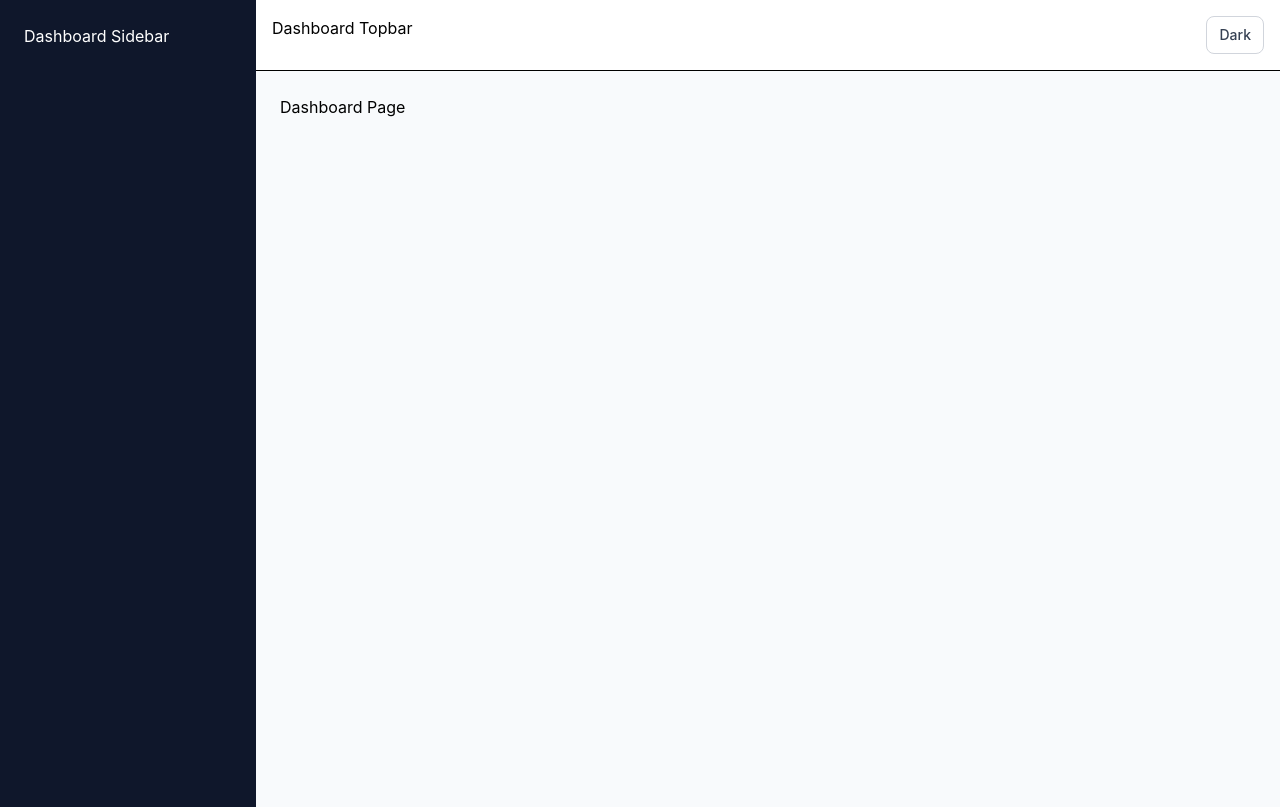
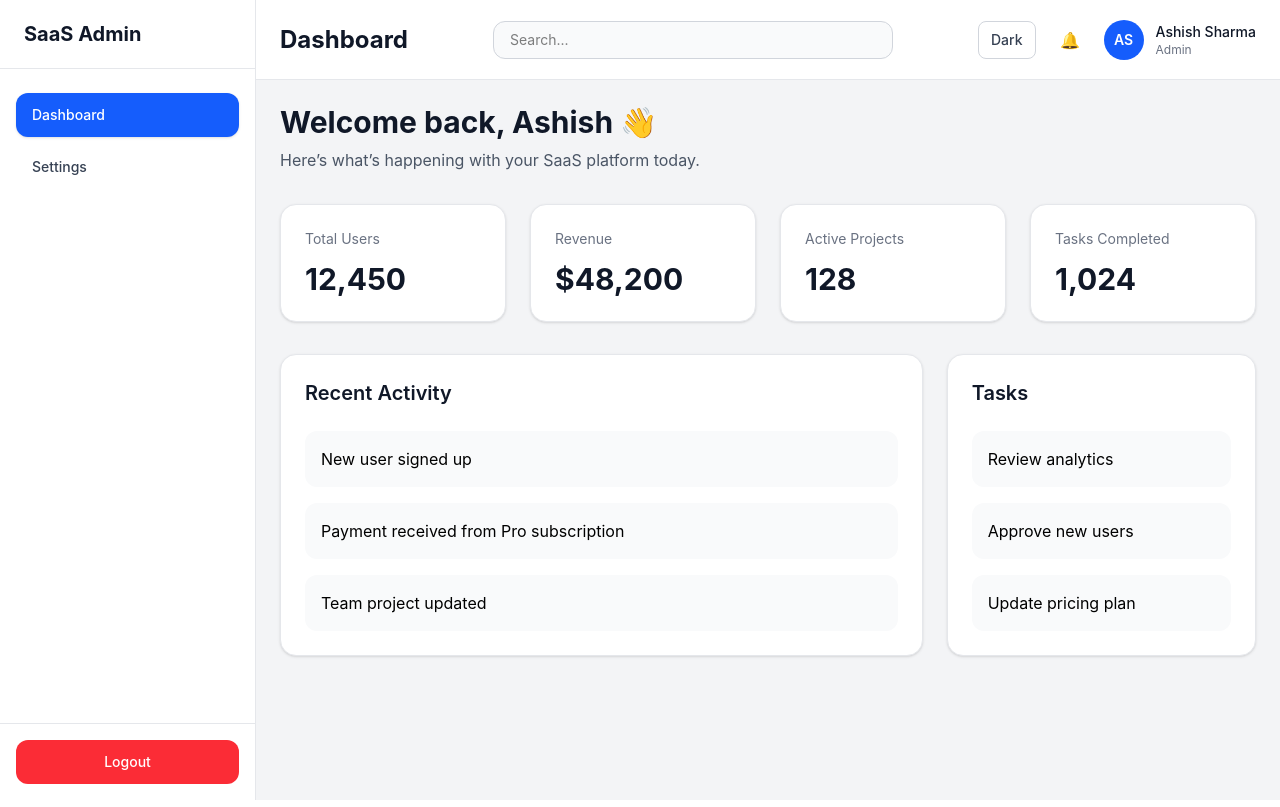
Before and after one commit to Ashu11122000/Dashboard-UI, a React (Vite) app: page /dashboard in a window 1280 px wide. Built offline with nearby package versions, Linux system fonts and the light colour scheme.

Commit message:
Created Dashboard Sections

```diff
--- a/src/components/navigation/Sidebar.jsx
+++ b/src/components/navigation/Sidebar.jsx
@@ -0,0 +1,74 @@
+import { NavLink } from "react-router-dom";
+
+const navItems = [
+  { name: "Dashboard", path: "/dashboard" },
+  { name: "Settings", path: "/settings" },
+];
+
+function Sidebar({ isOpen, setIsOpen }) {
+  return (
+    <>
+      {/* Mobile Overlay */}
+      {isOpen && (
+        <div
+          className="fixed inset-0 z-40 bg-black/50 lg:hidden"
+          onClick={() => setIsOpen(false)}
+        />
+      )}
+
+      {/* Sidebar */}
+      <aside
+        className={`fixed left-0 top-0 z-50 flex h-screen w-64 flex-col border-r border-gray-200 bg-white transition-transform duration-300 dark:border-gray-800 dark:bg-gray-900 ${
+          isOpen ? "translate-x-0" : "-translate-x-full lg:translate-x-0"
+        }`}
+      >
+        {/* Logo */}
+        <div className="flex items-center justify-between border-b border-gray-200 px-6 py-5 dark:border-gray-800">
+          <h1 className="text-xl font-bold text-gray-900 dark:text-white">
+            SaaS Admin
+          </h1>
+
+          <button
+            type="button"
+            onClick={() => setIsOpen(false)}
+            className="text-gray-500 lg:hidden dark:text-gray-300"
+          >
+            ✕
+          </button>
+        </div>
+
+        {/* Navigation */}
+        <nav className="flex flex-1 flex-col gap-2 px-4 py-6">
+          {navItems.map((item) => (
+            <NavLink
+              key={item.path}
+              to={item.path}
+              onClick={() => setIsOpen(false)}
+              className={({ isActive }) =>
+                `rounded-xl px-4 py-3 text-sm font-medium transition-all duration-200 ${
+                  isActive
+                    ? "bg-blue-600 text-white shadow"
+                    : "text-gray-700 hover:bg-gray-100 dark:text-gray-300 dark:hover:bg-gray-800"
+                }`
+              }
+            >
+              {item.name}
+            </NavLink>
+          ))}
+        </nav>
+
+        {/* Footer Actions */}
+        <div className="border-t border-gray-200 p-4 dark:border-gray-800">
+          <button
+            type="button"
+            className="w-full rounded-xl bg-red-500 px-4 py-3 text-sm font-medium text-white transition hover:bg-red-600"
+          >
+            Logout
+          </button>
+        </div>
+      </aside>
+    </>
+  );
+}
+
+export default Sidebar;
--- a/src/components/navigation/Topbar.jsx
+++ b/src/components/navigation/Topbar.jsx
@@ -0,0 +1,62 @@
+import ThemeToggle from "../common/ThemeToggle";
+
+function TopBar({ setIsOpen }) {
+  return (
+    <header className="sticky top-0 z-30 flex h-20 items-center justify-between border-b border-gray-200 bg-white px-6 dark:border-gray-800 dark:bg-gray-900">
+      {/* Left Section */}
+      <div className="flex items-center gap-4">
+        <button
+          type="button"
+          onClick={() => setIsOpen(true)}
+          className="rounded-lg p-2 text-gray-600 hover:bg-gray-100 lg:hidden dark:text-gray-300 dark:hover:bg-gray-800"
+        >
+          ☰
+        </button>
+
+        <div>
+          <h1 className="text-2xl font-bold text-gray-900 dark:text-white">
+            Dashboard
+          </h1>
+        </div>
+      </div>
+
+      {/* Center Search */}
+      <div className="hidden w-full max-w-md px-6 md:block">
+        <input
+          type="text"
+          placeholder="Search..."
+          className="w-full rounded-xl border border-gray-300 bg-gray-50 px-4 py-2 text-sm outline-none transition focus:border-blue-500 dark:border-gray-700 dark:bg-gray-800 dark:text-white"
+        />
+      </div>
+
+      {/* Right Actions */}
+      <div className="flex items-center gap-4">
+        <ThemeToggle />
+
+        <button
+          type="button"
+          className="rounded-xl p-2 text-gray-600 hover:bg-gray-100 dark:text-gray-300 dark:hover:bg-gray-800"
+        >
+          🔔
+        </button>
+
+        <div className="flex items-center gap-3">
+          <div className="flex h-10 w-10 items-center justify-center rounded-full bg-blue-600 text-sm font-semibold text-white">
+            AS
+          </div>
+
+          <div className="hidden md:block">
+            <p className="text-sm font-medium text-gray-900 dark:text-white">
+              Ashish Sharma
+            </p>
+            <p className="text-xs text-gray-500 dark:text-gray-400">
+              Admin
+            </p>
+          </div>
+        </div>
+      </div>
+    </header>
+  );
+}
+
+export default TopBar;
--- a/src/layouts/DashboardLayout.jsx
+++ b/src/layouts/DashboardLayout.jsx
@@ -1,20 +1,19 @@
+import { useState } from "react";
 import { Outlet } from "react-router-dom";
-import ThemeToggle from "../components/common/ThemeToggle";
+import Sidebar from "../components/navigation/Sidebar";
+import Topbar from "../components/navigation/Topbar";
 
 function DashboardLayout() {
+  const [isOpen, setIsOpen] = useState(false);
+
   return (
-    <div className="min-h-screen flex bg-white text-black dark:bg-slate-900 dark:text-white transition-colors duration-300">
-      <aside className="w-64 bg-slate-900 text-white p-6">
-        <h2>Dashboard Sidebar</h2>
-      </aside>
+    <div className="min-h-screen bg-gray-100 dark:bg-gray-950">
+      <Sidebar isOpen={isOpen} setIsOpen={setIsOpen} />
 
-      <div className="flex-1">
-        <header className="p-4 border-b bg-white dark:bg-slate-800 dark:border-slate-700 flex justify-between">
-          <h2>Dashboard Topbar</h2>
-          <ThemeToggle />
-        </header>
+      <div className="lg:ml-64">
+        <Topbar setIsOpen={setIsOpen} />
 
-        <main className="p-6 bg-slate-50 dark:bg-slate-950 min-h-[calc(100vh-64px)]">
+        <main className="p-6">
           <Outlet />
         </main>
       </div>
--- a/src/pages/Dashboard.jsx
+++ b/src/pages/Dashboard.jsx
@@ -1,9 +1,100 @@
 function Dashboard() {
-    return (
-        <div>
-            <h1>Dashboard Page</h1>
+  const stats = [
+    {
+      title: "Total Users",
+      value: "12,450",
+    },
+    {
+      title: "Revenue",
+      value: "$48,200",
+    },
+    {
+      title: "Active Projects",
+      value: "128",
+    },
+    {
+      title: "Tasks Completed",
+      value: "1,024",
+    },
+  ];
+
+  return (
+    <div className="space-y-8">
+      {/* Header */}
+      <section>
+        <h1 className="text-3xl font-bold text-gray-900 dark:text-white">
+          Welcome back, Ashish 👋
+        </h1>
+
+        <p className="mt-2 text-gray-600 dark:text-gray-300">
+          Here’s what’s happening with your SaaS platform today.
+        </p>
+      </section>
+
+      {/* Stats */}
+      <section className="grid grid-cols-1 gap-6 sm:grid-cols-2 xl:grid-cols-4">
+        {stats.map((stat) => (
+          <div
+            key={stat.title}
+            className="rounded-2xl border border-gray-200 bg-white p-6 shadow-sm dark:border-gray-800 dark:bg-gray-900"
+          >
+            <p className="text-sm text-gray-500 dark:text-gray-400">
+              {stat.title}
+            </p>
+
+            <h2 className="mt-3 text-3xl font-bold text-gray-900 dark:text-white">
+              {stat.value}
+            </h2>
+          </div>
+        ))}
+      </section>
+
+      {/* Content Grid */}
+      <section className="grid grid-cols-1 gap-6 lg:grid-cols-3">
+        {/* Recent Activity */}
+        <div className="rounded-2xl border border-gray-200 bg-white p-6 shadow-sm dark:border-gray-800 dark:bg-gray-900 lg:col-span-2">
+          <h3 className="text-xl font-semibold text-gray-900 dark:text-white">
+            Recent Activity
+          </h3>
+
+          <div className="mt-6 space-y-4">
+            <div className="rounded-xl bg-gray-50 p-4 dark:bg-gray-800">
+              New user signed up
+            </div>
+
+            <div className="rounded-xl bg-gray-50 p-4 dark:bg-gray-800">
+              Payment received from Pro subscription
+            </div>
+
+            <div className="rounded-xl bg-gray-50 p-4 dark:bg-gray-800">
+              Team project updated
+            </div>
+          </div>
         </div>
-    );
+
+        {/* Tasks */}
+        <div className="rounded-2xl border border-gray-200 bg-white p-6 shadow-sm dark:border-gray-800 dark:bg-gray-900">
+          <h3 className="text-xl font-semibold text-gray-900 dark:text-white">
+            Tasks
+          </h3>
+
+          <div className="mt-6 space-y-4">
+            <div className="rounded-xl bg-gray-50 p-4 dark:bg-gray-800">
+              Review analytics
+            </div>
+
+            <div className="rounded-xl bg-gray-50 p-4 dark:bg-gray-800">
+              Approve new users
+            </div>
+
+            <div className="rounded-xl bg-gray-50 p-4 dark:bg-gray-800">
+              Update pricing plan
+            </div>
+          </div>
+        </div>
+      </section>
+    </div>
+  );
 }
 
 export default Dashboard;
```
